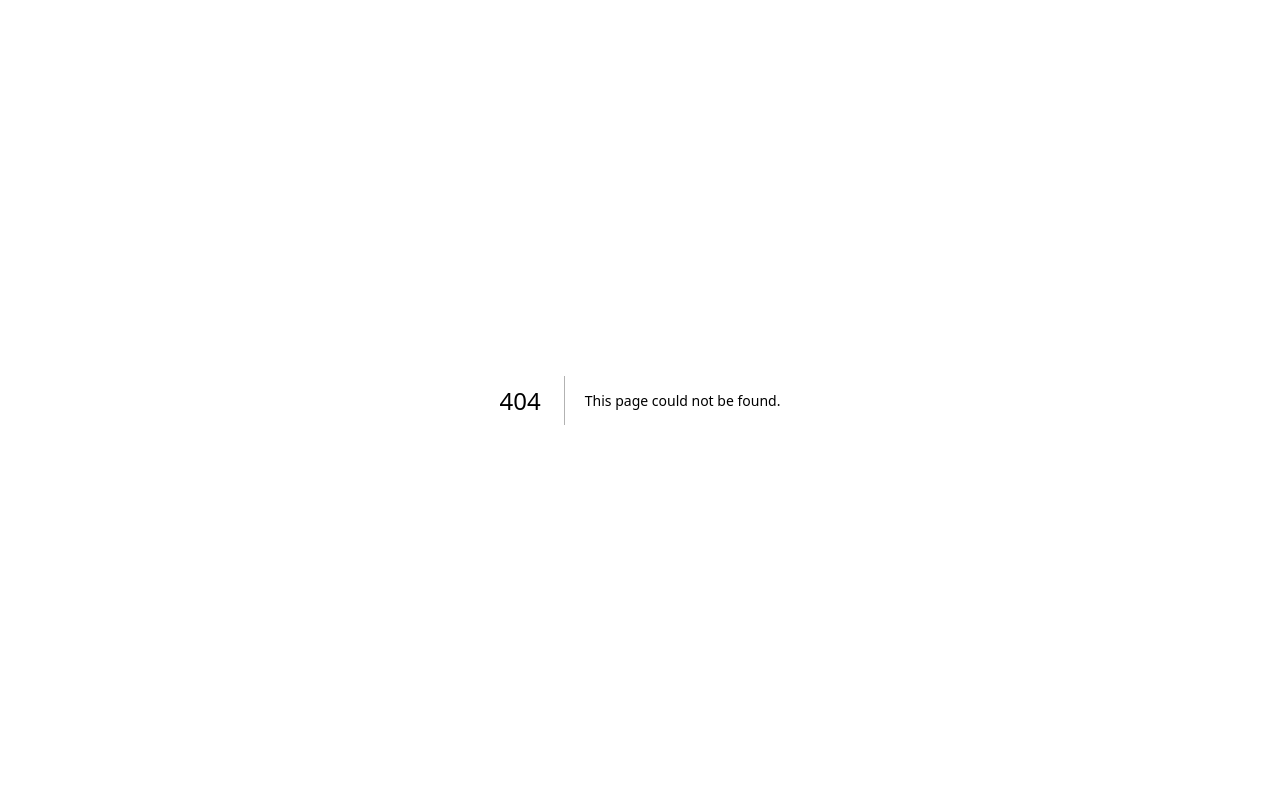
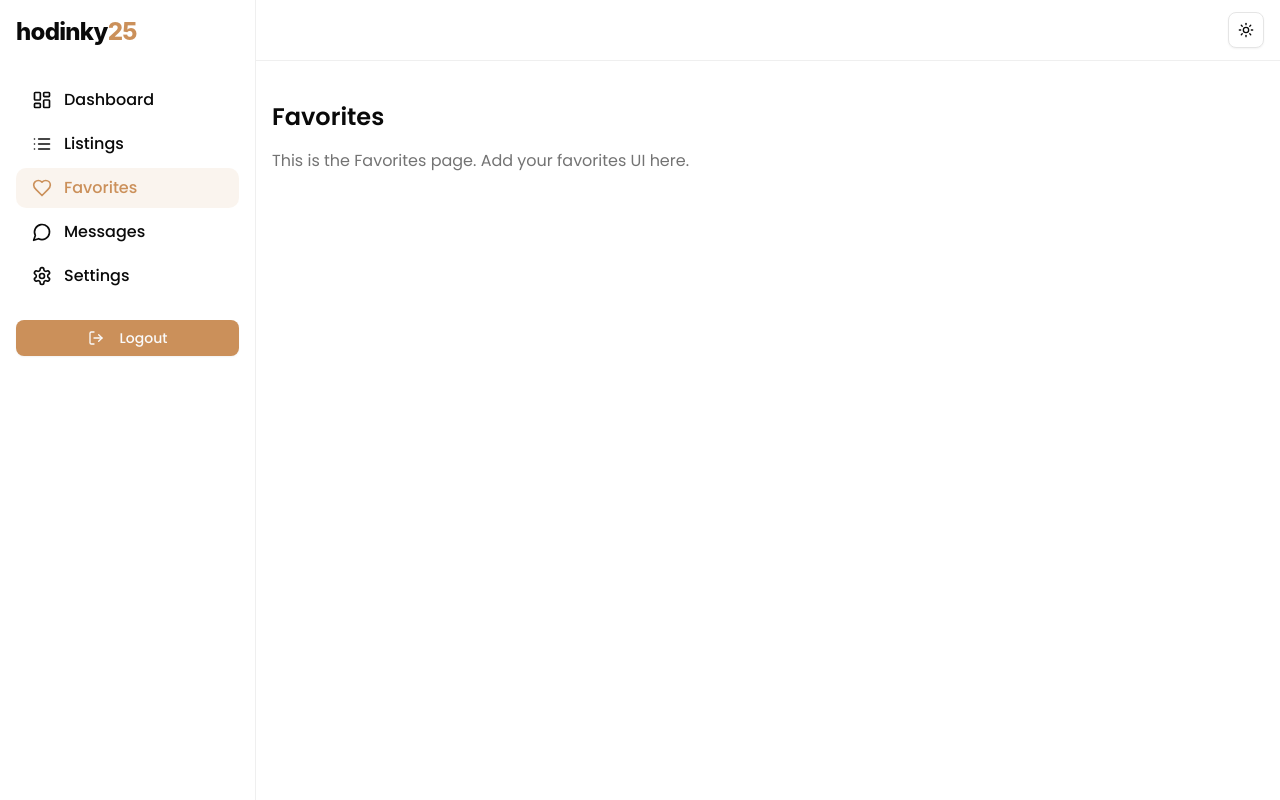
Before and after one commit to simonkana/hodinky25-frontend, a Next.js app: page /dashboard/favorites in a window 1280 px wide. Before the commit this address had no page. Built offline with nearby package versions, Linux system fonts and the light colour scheme; no server answers.

Commit message:
Added reusable logo component, moved the logout button below the menu links, scaffolded pages

```diff
--- a/src/app/auth/login/page.tsx
+++ b/src/app/auth/login/page.tsx
@@ -19,6 +19,7 @@ import { toast } from "sonner";
 import { useEffect } from "react";
 import { SimpleCard } from "@/components/ui/simple-card";
 import { API_BASE } from "@/lib/api";
+import { Hodinky25Logo } from "@/components/ui/hodinky25-logo";
 
 const formSchema = z.object({
   username: z.string().min(1, "Username is required"),
@@ -73,7 +74,10 @@ export default function LoginPage() {
   }, [router]);
 
   return (
-    <div className="flex min-h-screen items-center justify-center bg-muted dark:bg-background p-4">
+    <div className="flex min-h-screen items-center justify-center bg-muted p-4">
+      <div className="absolute top-8 left-0 right-0 flex justify-center z-10">
+        <Hodinky25Logo />
+      </div>
       <SimpleCard>
         <div className="text-center">
           <h1 className="text-2xl font-bold">Welcome back</h1>
--- a/src/app/auth/register/page.tsx
+++ b/src/app/auth/register/page.tsx
@@ -18,6 +18,7 @@ import Link from "next/link";
 import { toast } from "sonner";
 import { SimpleCard } from "@/components/ui/simple-card";
 import { API_BASE } from "@/lib/api";
+import { Hodinky25Logo } from "@/components/ui/hodinky25-logo";
 
 const formSchema = z
   .object({
@@ -83,7 +84,10 @@ export default function RegisterPage() {
   }
 
   return (
-    <div className="flex min-h-screen items-center justify-center bg-muted dark:bg-background p-4">
+    <div className="flex min-h-screen items-center justify-center bg-muted p-4">
+      <div className="absolute top-8 left-0 right-0 flex justify-center z-10">
+        <Hodinky25Logo />
+      </div>
       <SimpleCard>
         <div className="text-center">
           <h1 className="text-2xl font-bold">Create an account</h1>
--- a/src/app/dashboard/DashboardClientLayout.tsx
+++ b/src/app/dashboard/DashboardClientLayout.tsx
@@ -17,6 +17,7 @@ import {
 import { cn } from "@/lib/utils";
 import { toast } from "sonner";
 import { API_BASE } from "@/lib/api";
+import { Hodinky25Logo } from "@/components/ui/hodinky25-logo";
 
 const navItems = [
   { href: "/dashboard", label: "Dashboard", icon: LayoutDashboard },
@@ -78,8 +79,12 @@ export default function DashboardClientLayout({
           "md:flex md:relative md:translate-x-0"
         )}
       >
+        {/* Logo */}
+        <div className="mb-6 flex items-center justify-center md:justify-start">
+          <Hodinky25Logo />
+        </div>
         <nav
-          className="flex-1 flex flex-col gap-1 w-full"
+          className="flex flex-col gap-1 w-full"
           aria-label="Sidebar navigation"
         >
           {navItems.map(({ href, label, icon: Icon }) => (
@@ -88,7 +93,7 @@ export default function DashboardClientLayout({
               href={href}
               className={cn(
                 "group flex items-center gap-3 px-4 py-2 rounded-lg text-foreground hover:bg-primary/10 focus:outline-none focus:ring-2 focus:ring-primary transition-colors font-medium",
-                pathname.startsWith(href) && "bg-primary/10 text-primary"
+                pathname === href && "bg-primary/10 text-primary"
               )}
               onClick={() => setSidebarOpen(false)}
               aria-current={pathname === href ? "page" : undefined}
@@ -100,7 +105,7 @@ export default function DashboardClientLayout({
         </nav>
         <Button
           variant="default"
-          className="w-full mt-2 bg-primary text-primary-foreground hover:bg-primary/90"
+          className="w-full mt-4 bg-primary text-primary-foreground hover:bg-primary/90"
           onClick={handleLogout}
           aria-label="Logout"
         >
--- /dev/null
+++ b/src/app/dashboard/favorites/page.tsx
@@ -0,0 +1,16 @@
+import type { Metadata } from "next";
+
+export const metadata: Metadata = {
+  title: "Favorites",
+};
+
+export default function FavoritesPage() {
+  return (
+    <div>
+      <h1 className="text-2xl font-bold mb-4">Favorites</h1>
+      <p className="text-muted-foreground">
+        This is the Favorites page. Add your favorites UI here.
+      </p>
+    </div>
+  );
+}
--- /dev/null
+++ b/src/app/dashboard/listings/page.tsx
@@ -0,0 +1,16 @@
+import type { Metadata } from "next";
+
+export const metadata: Metadata = {
+  title: "Listings",
+};
+
+export default function ListingsPage() {
+  return (
+    <div>
+      <h1 className="text-2xl font-bold mb-4">Listings</h1>
+      <p className="text-muted-foreground">
+        This is the Listings page. Add your listings management UI here.
+      </p>
+    </div>
+  );
+}
--- /dev/null
+++ b/src/app/dashboard/messages/page.tsx
@@ -0,0 +1,16 @@
+import type { Metadata } from "next";
+
+export const metadata: Metadata = {
+  title: "Messages",
+};
+
+export default function MessagesPage() {
+  return (
+    <div>
+      <h1 className="text-2xl font-bold mb-4">Messages</h1>
+      <p className="text-muted-foreground">
+        This is the Messages page. Add your messaging UI here.
+      </p>
+    </div>
+  );
+}
--- /dev/null
+++ b/src/app/dashboard/settings/page.tsx
@@ -0,0 +1,16 @@
+import type { Metadata } from "next";
+
+export const metadata: Metadata = {
+  title: "Settings",
+};
+
+export default function SettingsPage() {
+  return (
+    <div>
+      <h1 className="text-2xl font-bold mb-4">Settings</h1>
+      <p className="text-muted-foreground">
+        This is the Settings page. Add your settings UI here.
+      </p>
+    </div>
+  );
+}
--- a/src/app/layout.tsx
+++ b/src/app/layout.tsx
@@ -10,7 +10,10 @@ const fontSans = Poppins({
 });
 
 export const metadata: Metadata = {
-  title: "Hodinky25",
+  title: {
+    default: "Hodinky25",
+    template: "%s | Hodinky25",
+  },
   description: "Modern watch marketplace",
 };
 
--- /dev/null
+++ b/src/components/ui/hodinky25-logo.tsx
@@ -0,0 +1,23 @@
+import React from "react";
+
+export function Hodinky25Logo({
+  className = "",
+  ...props
+}: React.HTMLAttributes<HTMLSpanElement>) {
+  return (
+    <span
+      className={
+        "font-extrabold text-2xl tracking-tight text-primary select-none " +
+        className
+      }
+      style={{
+        fontFamily: "Geist, Inter, sans-serif",
+        letterSpacing: "-0.03em",
+      }}
+      {...props}
+    >
+      <span className="text-foreground">hodinky</span>
+      <span className="text-primary">25</span>
+    </span>
+  );
+}
```
